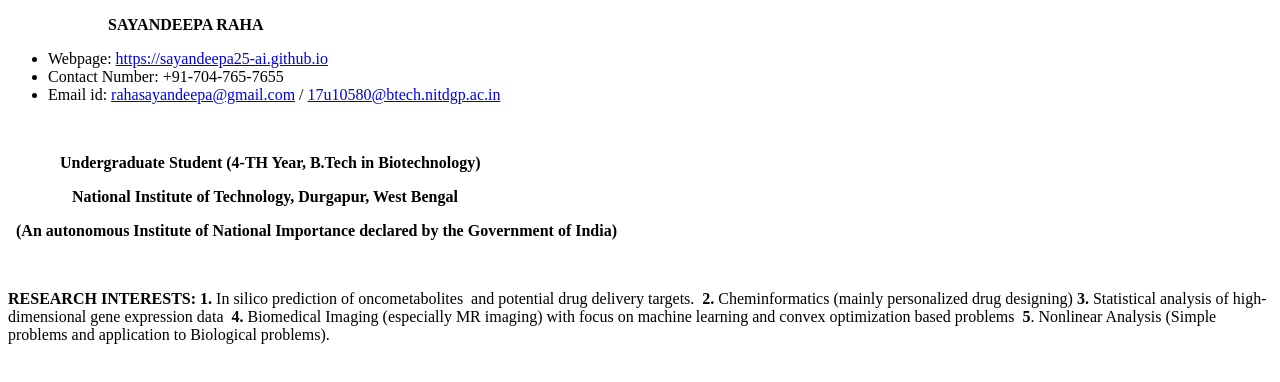
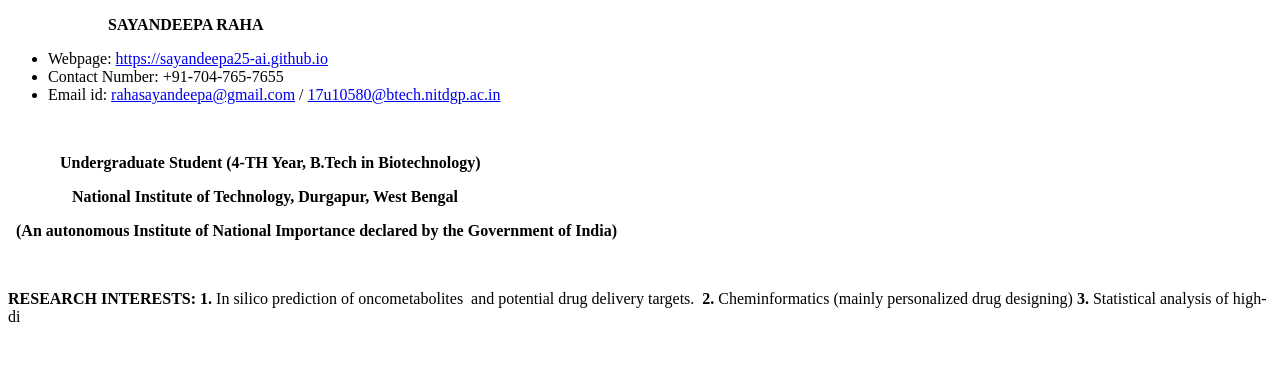
Before and after one commit to sayandeepa25-ai/sayandeepa25-ai.github.io, a plain HTML site: page index.html in a window 1280 px wide. Drawn offline with Linux system fonts and the light colour scheme.

Commit message:
Update index.html

```diff
--- a/index.html
+++ b/index.html
@@ -11,4 +11,4 @@
 <p>&nbsp;&nbsp;&nbsp;&nbsp;&nbsp;&nbsp; &nbsp;&nbsp;&nbsp;&nbsp;&nbsp;&nbsp;&nbsp;&nbsp;&nbsp;<strong>National Institute of Technology, Durgapur, West Bengal</strong></p>
 <p>&nbsp;&nbsp;<strong>(An autonomous Institute of National Importance declared by the Government of India)</strong></p>
 <p><strong>&nbsp;</strong></p>
-<p><strong>RESEARCH INTERESTS: </strong><strong>1.</strong> In silico prediction of oncometabolites&nbsp; and potential drug delivery targets. &nbsp;<strong>2. </strong>Cheminformatics (mainly personalized drug designing) <strong>3. </strong>Statistical analysis of high-dimensional gene expression data&nbsp; <strong>4.</strong> Biomedical Imaging (especially MR imaging) with focus on machine learning and convex optimization based problems &nbsp;<strong>5</strong>. Nonlinear Analysis (Simple problems and application to Biological problems).</p>
+<p><strong>RESEARCH INTERESTS: </strong><strong>1.</strong> In silico prediction of oncometabolites&nbsp; and potential drug delivery targets. &nbsp;<strong>2. </strong>Cheminformatics (mainly personalized drug designing) <strong>3. </strong>Statistical analysis of high-di
```
